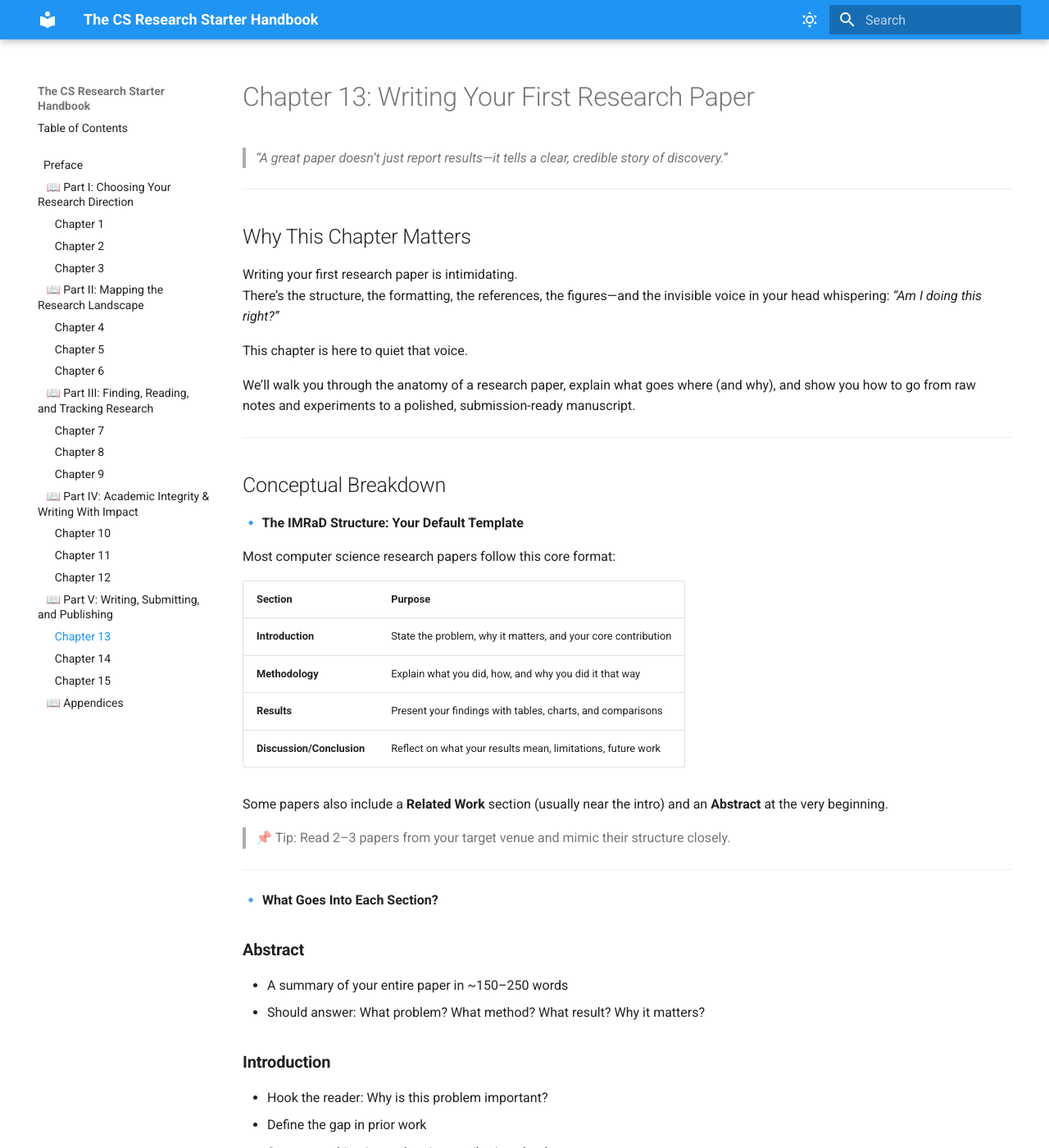
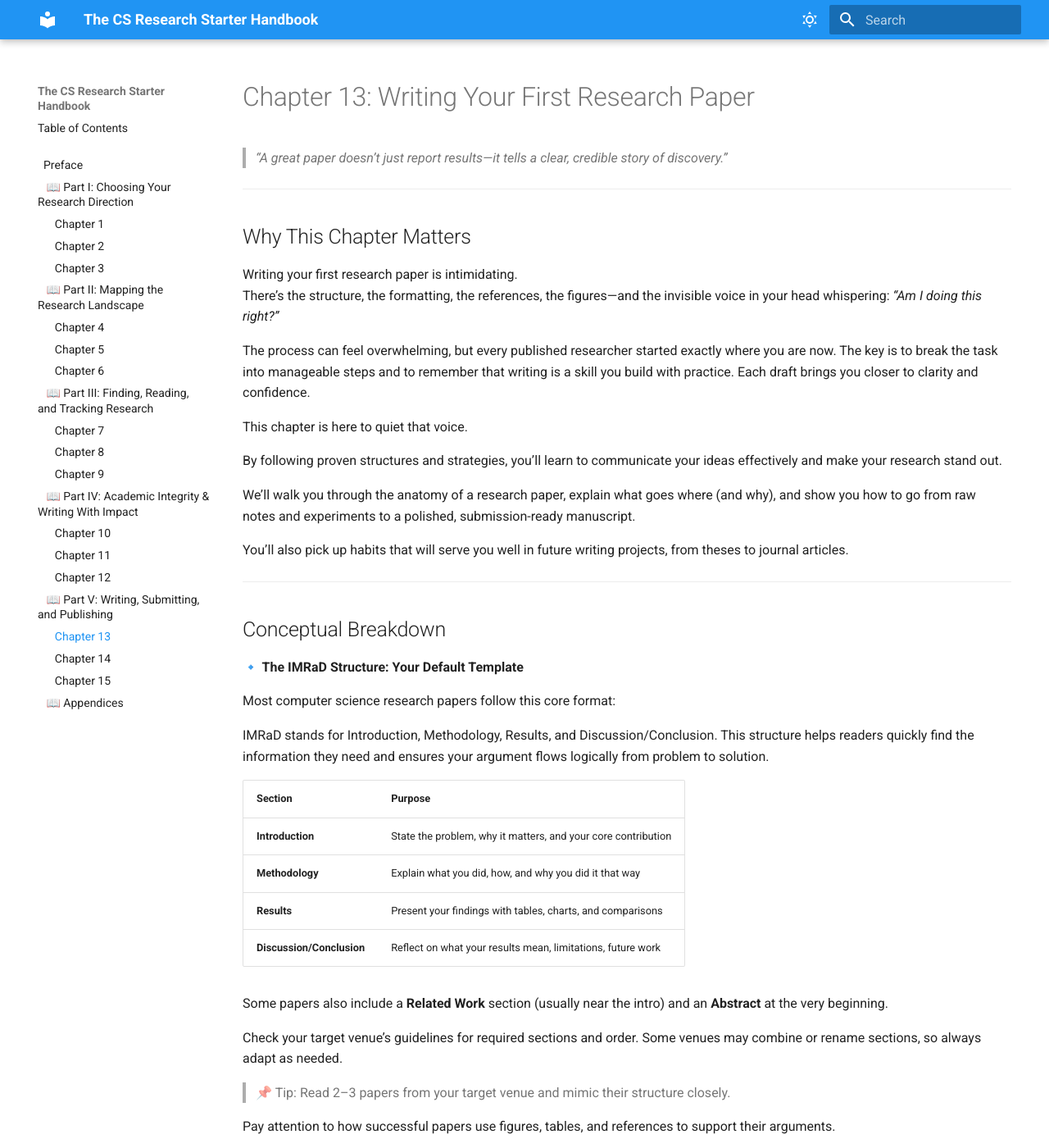
Before and after one commit to McKlay/research-starter-handbook, an MkDocs documentation site: the page built from docs/chapter13.md, in a window 1280 px wide and 1400 px high. Shown: the whole window at 82% size. Built offline with MkDocs 1.6.1 and Material for MkDocs 9.7.7, drawn with Linux system fonts in a browser that asks for light colours; some of the changed text lies outside the part shown.

Commit message:
added more details in each sections

```diff
--- a/docs/chapter13.md
+++ b/docs/chapter13.md
@@ -14,9 +14,15 @@
 Writing your first research paper is intimidating.
 There’s the structure, the formatting, the references, the figures—and the invisible voice in your head whispering: *“Am I doing this right?”*
 
+The process can feel overwhelming, but every published researcher started exactly where you are now. The key is to break the task into manageable steps and to remember that writing is a skill you build with practice. Each draft brings you closer to clarity and confidence.
+
 This chapter is here to quiet that voice.
 
+By following proven structures and strategies, you’ll learn to communicate your ideas effectively and make your research stand out.
+
 We’ll walk you through the anatomy of a research paper, explain what goes where (and why), and show you how to go from raw notes and experiments to a polished, submission-ready manuscript.
+
+You’ll also pick up habits that will serve you well in future writing projects, from theses to journal articles.
 
 ---
 
@@ -25,6 +31,8 @@
 **🔹 The IMRaD Structure: Your Default Template**
 
 Most computer science research papers follow this core format:
+
+IMRaD stands for Introduction, Methodology, Results, and Discussion/Conclusion. This structure helps readers quickly find the information they need and ensures your argument flows logically from problem to solution.
 
 | Section       | Purpose                                                          |
 |---------------|------------------------------------------------------------------|
@@ -35,7 +43,11 @@
 
 Some papers also include a **Related Work** section (usually near the intro) and an **Abstract** at the very beginning.
 
+Check your target venue’s guidelines for required sections and order. Some venues may combine or rename sections, so always adapt as needed.
+
 > 📌 Tip: Read 2–3 papers from your target venue and mimic their structure closely.
+
+Pay attention to how successful papers use figures, tables, and references to support their arguments.
 
 ---
 
@@ -45,27 +57,39 @@
 - A summary of your entire paper in ~150–250 words
 - Should answer: What problem? What method? What result? Why it matters?
 
+Write the abstract last, but keep notes as you go. A strong abstract is concise, specific, and highlights your main contribution.
+
 ### **Introduction**
 - Hook the reader: Why is this problem important?
 - Define the gap in prior work
 - State your objective and main contribution clearly
 
+Use the introduction to set the stage for your research. Make it clear why your work matters and what makes it different from previous efforts.
+
 ### **Related Work**
 - Summarize key prior studies and how your work builds upon or differs from them
 - Use citations strategically to position your work
+
+Organize this section thematically or by method, and always explain how your work fits into or advances the field.
 
 ### **Methodology**
 - Describe your approach, system design, dataset, experimental setup
 - Be clear enough that someone could reproduce your work
 
+Include enough detail for others to replicate your results. Use diagrams or pseudocode if it helps clarify your process.
+
 ### **Results**
 - Show your findings with tables, graphs, metrics
 - Compare against baselines or prior work when possible
+
+Highlight the most important findings and explain what they mean. Use visuals to make your results easy to interpret.
 
 ### **Conclusion**
 - Restate what you achieved
 - Mention limitations and suggest future work
 - End with a strong takeaway message
+
+The conclusion should leave readers with a clear sense of your contribution and its significance. Suggest next steps or open questions for future research.
 
 ---
 
@@ -73,12 +97,16 @@
 
 Most CS venues will ask you to submit in a specific format.
 
+Formatting is not just about aesthetics—it ensures your paper meets professional standards and is easy for reviewers to read. Using the official template from the start saves time and reduces errors.
+
 | Format | Where It's Used | Tools Available               |
 |--------|------------------|-------------------------------|
 | **IEEE**  | Engineering and many AI conferences | LaTeX template, Word template on IEEE author center |
 | **ACM**   | SIG conferences (CHI, SIGIR, SIGCOMM, etc.) | ACM Primary Article Template (Word + LaTeX)          |
 
 > ✅ Always start with the **official template** of your target venue. Never try to format from scratch.
+
+If you’re new to LaTeX or Word templates, look for online tutorials or ask peers for help. Many venues provide sample papers to guide you.
 
 ---
 
@@ -92,7 +120,11 @@
 - Start writing *before* your experiments are done—write in parallel
 - Don’t wait for the “perfect phrasing” on first draft—just write
 
+Don’t be afraid to revise and rewrite. Good writing is the result of multiple drafts and feedback from others. Share your work with peers or mentors for constructive criticism.
+
 > 📌 Writing is revising. Your first draft isn’t final—it’s a map to the final.
+
+Set small, achievable writing goals and celebrate your progress. Every paragraph brings you closer to a finished paper.
 
 ---
 
@@ -101,6 +133,8 @@
 1. Have you read 2–3 recent papers from your target venue to mirror structure and style?
 2. Do you have a clear research contribution you can articulate in 1–2 sentences?
 3. Have you started drafting your Abstract and Introduction—even before results are finalized?
+
+Reflect on these questions as you write. They’ll help you stay focused and ensure your paper is on track.
 
 ---
 
@@ -119,12 +153,16 @@
 >
 > Then write **one bullet point** under each header. That’s your first outline.
 
+Expand your outline gradually, turning bullet points into sentences and sections. Don’t worry about perfection—focus on getting your ideas down first.
+
 ---
 
 ## Researcher’s Compass
 
 You don’t need to be an expert writer to publish your first paper.
 You just need to:
+
+Writing is a process of discovery. As you draft and revise, you’ll clarify your thinking and strengthen your arguments. Be patient with yourself and trust the process.
 
 - Understand the structure
 - Write clearly and honestly
@@ -134,4 +172,6 @@
 > And most importantly: **Start writing before you feel ready.**
 > Research doesn’t become real until you’ve put it on the page.
 
+Every published paper started as a rough draft. The sooner you begin, the sooner you’ll see your research take shape.
+
 ---
```
